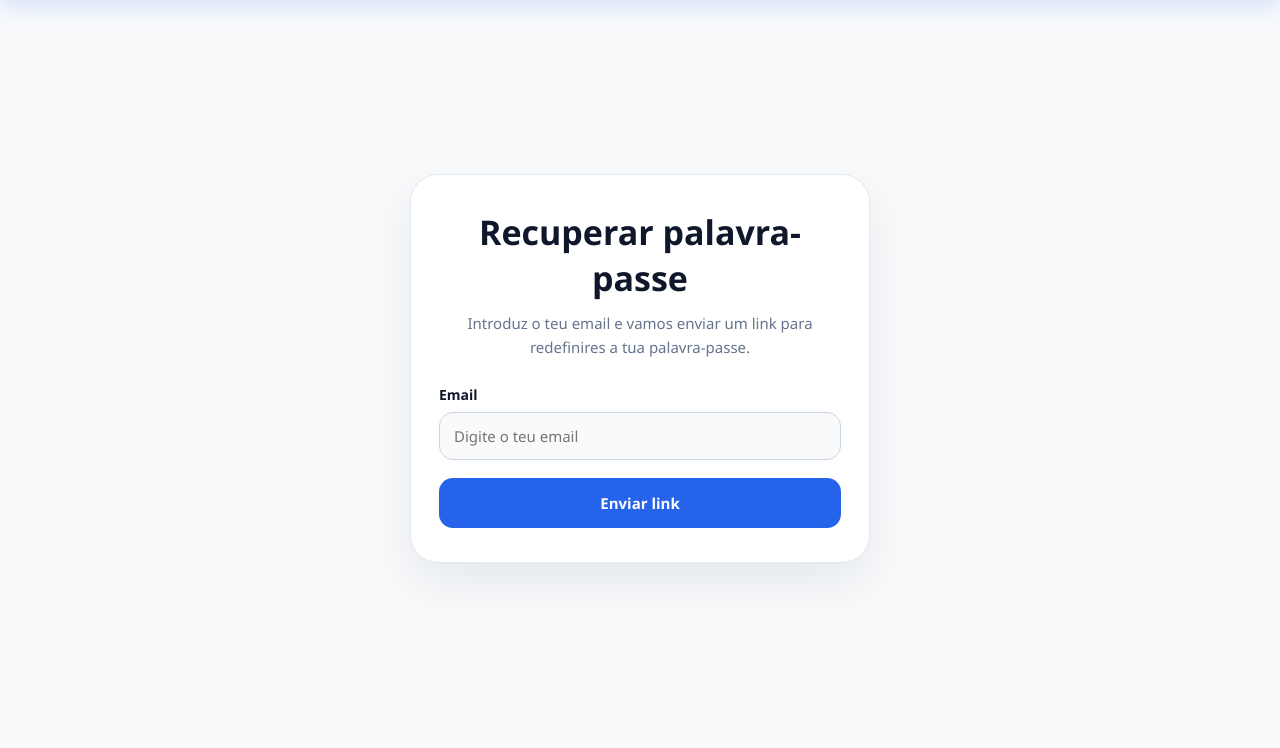
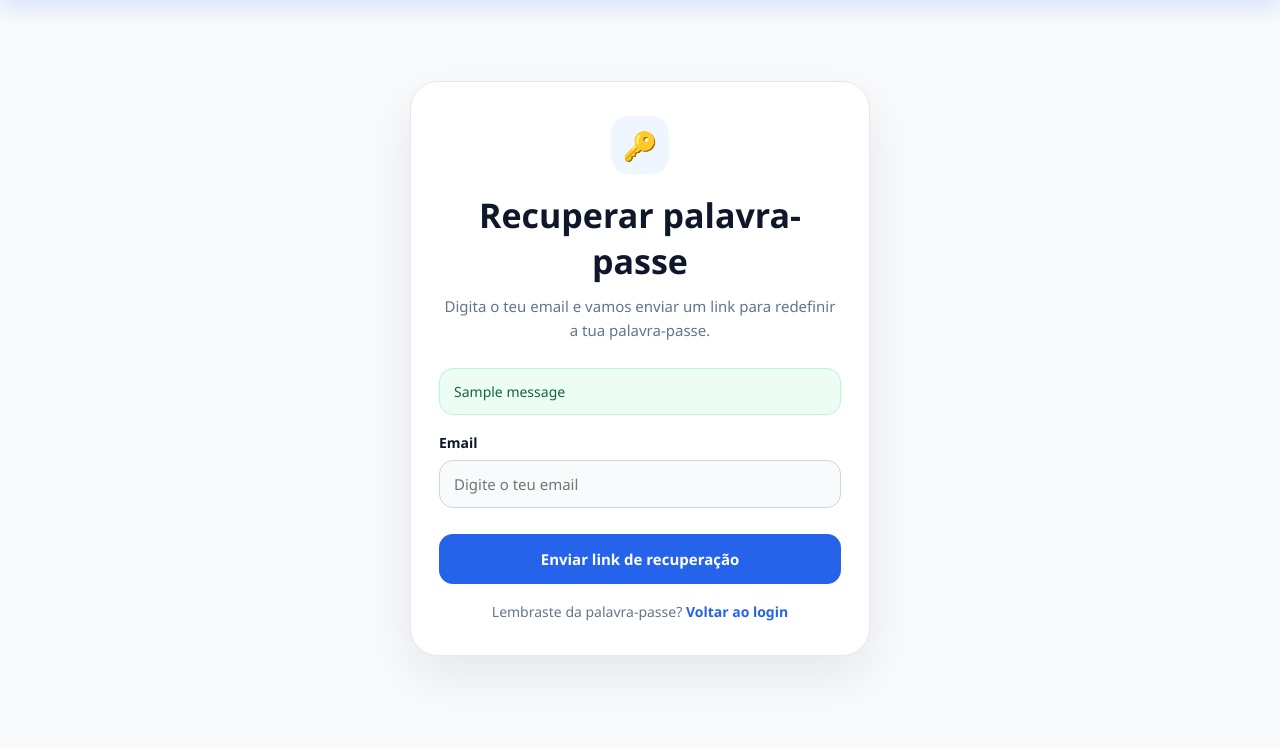
Before and after one commit to 9free13-sys/invitation-app, a Django app: page /password-reset/ in a window 1280 px wide. Shown: the part 70-818 px from the top of the page. Run offline with Django 5.2, Linux system fonts and the light colour scheme; tables that the repository leaves empty hold one stand-in row (values such as "Sample post"); one stand-in notice (Sample message) is shown.

Commit message:
password

```diff
--- a/accounts/templates/accounts/password_reset.html
+++ b/accounts/templates/accounts/password_reset.html
@@ -22,6 +22,18 @@
         box-shadow: 0 20px 50px rgba(15, 23, 42, 0.08);
     }
 
+    .auth-icon {
+        width: 58px;
+        height: 58px;
+        margin: 0 auto 18px;
+        border-radius: 18px;
+        background: #eff6ff;
+        display: flex;
+        align-items: center;
+        justify-content: center;
+        font-size: 28px;
+    }
+
     .auth-title {
         margin: 0 0 10px 0;
         text-align: center;
@@ -36,6 +48,47 @@
         font-size: 15px;
         line-height: 1.6;
         color: #64748b;
+    }
+
+    .messages-box {
+        margin-bottom: 18px;
+    }
+
+    .message-item {
+        padding: 12px 14px;
+        border-radius: 14px;
+        margin-bottom: 10px;
+        font-size: 14px;
+        line-height: 1.5;
+    }
+
+    .message-item.error {
+        background: #fef2f2;
+        border: 1px solid #fecaca;
+        color: #b91c1c;
+    }
+
+    .message-item.success {
+        background: #ecfdf5;
+        border: 1px solid #bbf7d0;
+        color: #166534;
+    }
+
+    .message-item.info {
+        background: #eff6ff;
+        border: 1px solid #bfdbfe;
+        color: #1d4ed8;
+    }
+
+    .global-errors {
+        margin-bottom: 18px;
+        padding: 12px 14px;
+        border-radius: 14px;
+        background: #fef2f2;
+        border: 1px solid #fecaca;
+        color: #b91c1c;
+        font-size: 14px;
+        line-height: 1.5;
     }
 
     .form-group {
@@ -57,9 +110,25 @@
         border: 1px solid #cbd5e1;
         border-radius: 14px;
         background: #f8fafc;
+        color: #0f172a;
         font-size: 15px;
         box-sizing: border-box;
         outline: none;
+        transition: 0.2s ease;
+    }
+
+    .form-input:focus {
+        border-color: #2563eb;
+        background: #ffffff;
+        box-shadow: 0 0 0 4px rgba(37, 99, 235, 0.10);
+    }
+
+    .field-errors {
+        margin-top: 8px;
+        padding-left: 18px;
+        color: #b91c1c;
+        font-size: 13px;
+        line-height: 1.5;
     }
 
     .btn-submit {
@@ -72,25 +141,61 @@
         font-size: 15px;
         font-weight: 700;
         cursor: pointer;
+        transition: 0.2s ease;
+        margin-top: 8px;
     }
 
-    .field-errors {
-        margin-top: 8px;
-        padding-left: 18px;
-        color: #b91c1c;
-        font-size: 13px;
+    .btn-submit:hover {
+        background: #1d4ed8;
+    }
+
+    .auth-footer {
+        margin-top: 18px;
+        text-align: center;
+        font-size: 14px;
+        color: #64748b;
+    }
+
+    .auth-footer a {
+        color: #2563eb;
+        font-weight: 700;
+        text-decoration: none;
+    }
+
+    .auth-footer a:hover {
+        text-decoration: underline;
     }
 </style>
 
 <div class="auth-page">
     <div class="auth-card">
+        <div class="auth-icon">🔑</div>
         <h1 class="auth-title">Recuperar palavra-passe</h1>
         <p class="auth-subtitle">
-            Introduz o teu email e vamos enviar um link para redefinires a tua palavra-passe.
+            Digita o teu email e vamos enviar um link para redefinir a tua palavra-passe.
         </p>
+
+        {% if messages %}
+            <div class="messages-box">
+                {% for message in messages %}
+                    <div class="message-item {{ message.tags|default:'info' }}">
+                        {{ message }}
+                    </div>
+                {% endfor %}
+            </div>
+        {% endif %}
+
+        {% if form.non_field_errors %}
+            <div class="global-errors">
+                {% for error in form.non_field_errors %}
+                    <div>{{ error }}</div>
+                {% endfor %}
+            </div>
+        {% endif %}
 
         <form method="POST">
             {% csrf_token %}
+
             <div class="form-group">
                 <label class="form-label" for="{{ form.email.id_for_label }}">Email</label>
                 <input
@@ -111,8 +216,13 @@
                 {% endif %}
             </div>
 
-            <button type="submit" class="btn-submit">Enviar link</button>
+            <button type="submit" class="btn-submit">Enviar link de recuperação</button>
         </form>
+
+        <div class="auth-footer">
+            Lembraste da palavra-passe?
+            <a href="{% url 'login' %}">Voltar ao login</a>
+        </div>
     </div>
 </div>
 {% endblock %}
```
Also changed, not shown: accounts/templates/accounts/password_reset_confirm.html (+73 -14 lines), accounts/views.py (+7 -18 lines), config/settings.py (+42 -9 lines).
